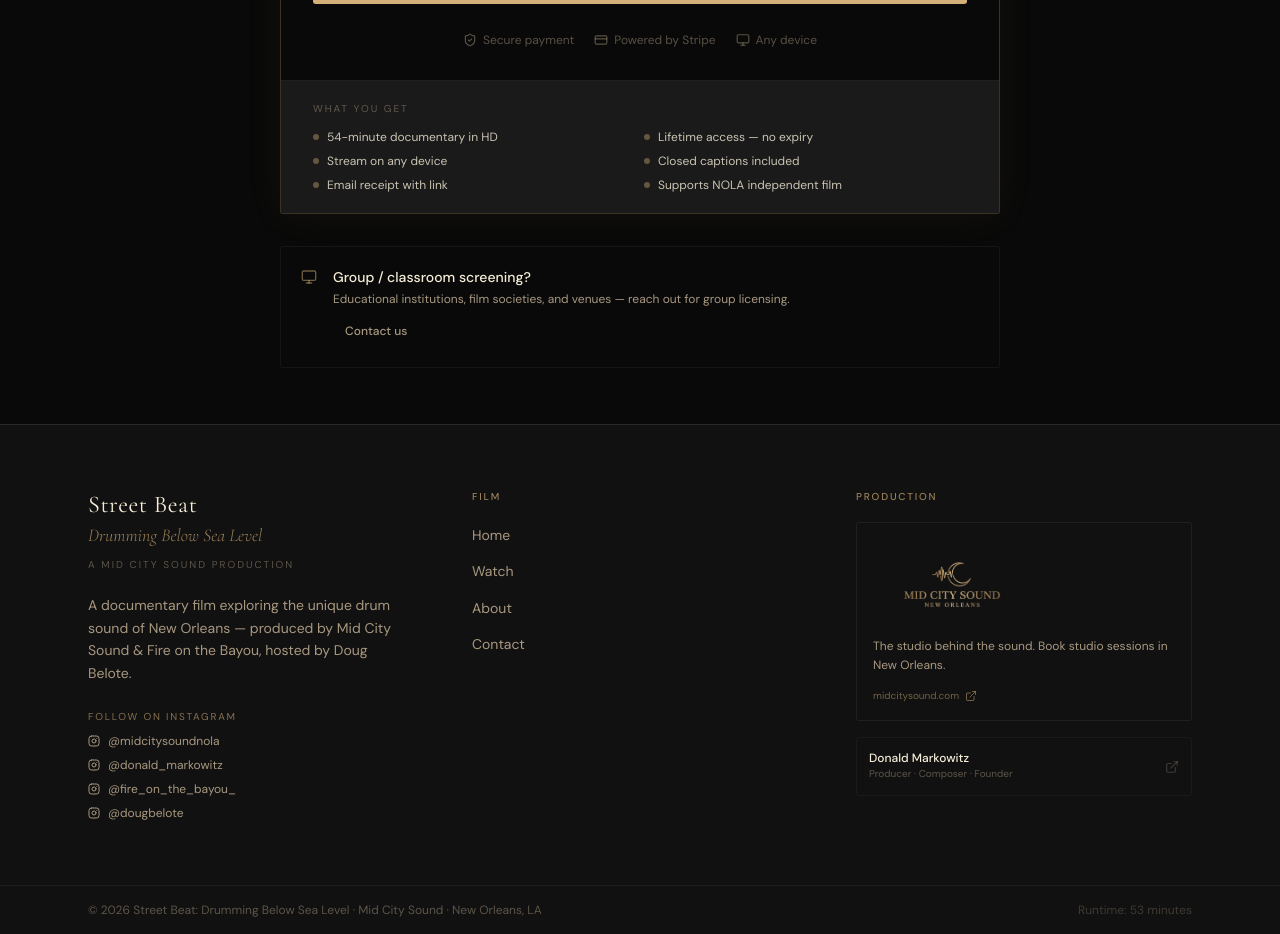
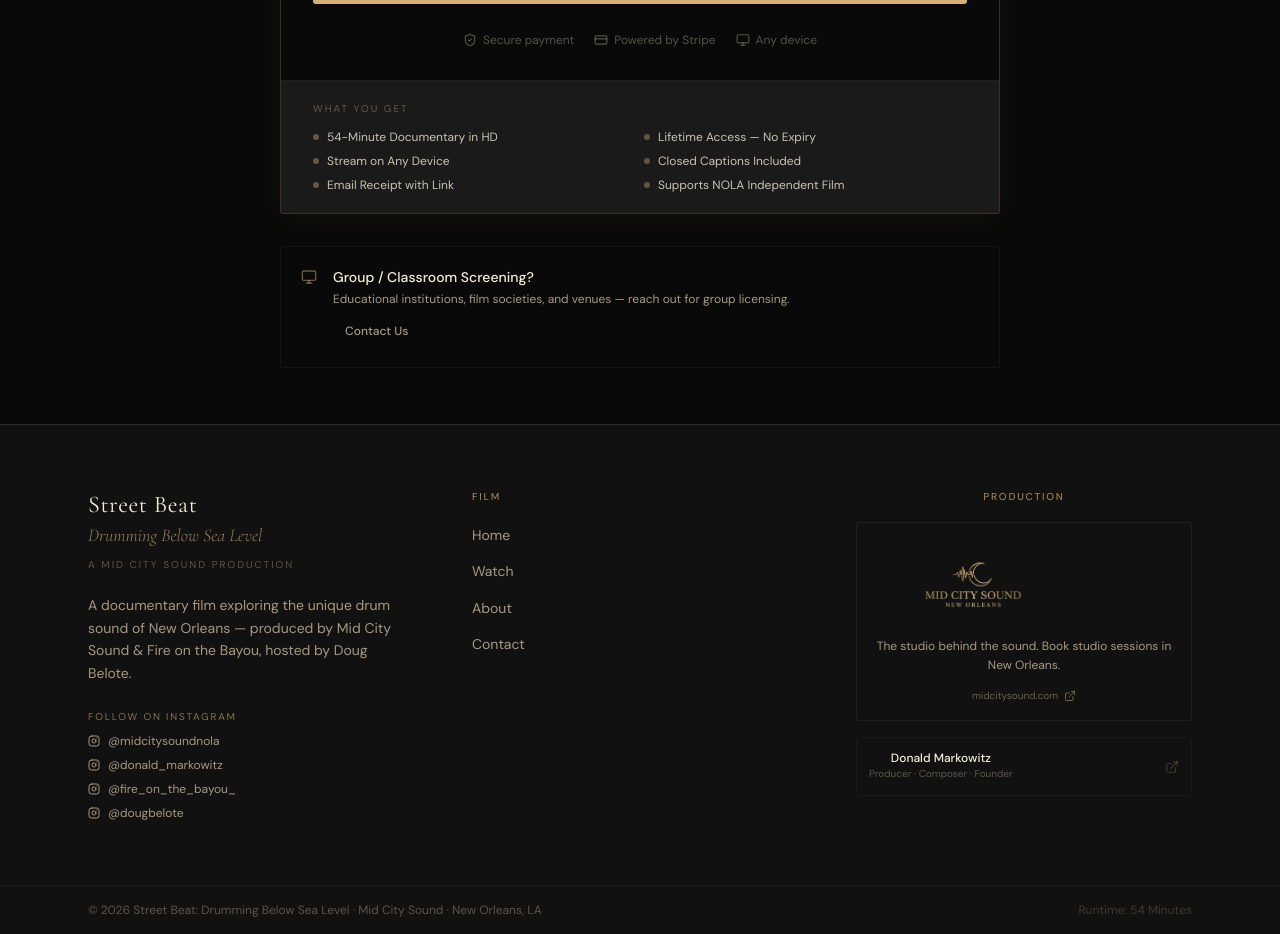
Before and after one commit to flu-wop/streetbeat, a Next.js app: page /watch in a window 1280 px wide. Shown: the part 1280-2214 px from the top of the page. Built offline with nearby package versions, Linux system fonts and the light colour scheme.

Commit message:
remove poster words, increase opacity

```diff
--- a/src/app/about/page.tsx
+++ b/src/app/about/page.tsx
@@ -30,7 +30,7 @@
         <div className="mx-auto max-w-4xl">
           <Badge variant="outline" className="mb-4 text-[10px] tracking-widest uppercase">About the Film</Badge>
           <h1 className="font-display text-5xl md:text-6xl text-cream mb-4 leading-tight">
-            How it was made
+            The Sound Behind the Film
           </h1>
           <p className="text-mist text-sm max-w-lg leading-relaxed">
             Street Beat began with a simple question: what makes the New Orleans drum sound
@@ -47,7 +47,7 @@
               <Film className="w-4 h-4 text-gold/60" />
               <p className="text-[10px] tracking-[0.2em] uppercase text-gold/60">The Origin Story</p>
             </div>
-            <h2 className="font-display text-3xl text-cream">A question from the street</h2>
+            <h2 className="font-display text-3xl text-cream">The Question the City Never Stopped Asking</h2>
             <Separator className="w-10 bg-gold/40" />
             <div className="space-y-4 text-mist text-sm leading-relaxed">
               <p>
--- a/src/app/layout.tsx
+++ b/src/app/layout.tsx
@@ -17,13 +17,13 @@
     "Doug Belote","New Orleans percussion","second line","NOLA music documentary",
   ],
   metadataBase: new URL("https://www.streetbeat.video"),
-  icons: { icon: "/favicon.png" },
+  icons: { icon: "/favicon.png", shortcut: "/favicon.ico", apple: "/favicon.png" },
   openGraph: {
     type:        "video.movie",
     url:         "https://www.streetbeat.video",
     siteName:    "Street Beat: Drumming Below Sea Level",
     title:       "Street Beat: Drumming Below Sea Level | Documentary Film",
-    description: "What is the New Orleans drum sound? Find out as NOLA's most infamous drummers discuss this one-of-a-kind sound.",
+    description: "What is the New Orleans drum sound? Find out as NOLA's most influential drummers discuss this one-of-a-kind sound.",
     images: [{ url: "https://i.ytimg.com/vi/JgqTdAVGwUc/maxresdefault.jpg", width: 1280, height: 720 }],
   },
   twitter: {
--- a/src/app/page.tsx
+++ b/src/app/page.tsx
@@ -60,10 +60,10 @@
         />
 
         {/* Dark overlay — 75% black so poster is recognizable but not overpowering */}
-        <div className="absolute inset-0 bg-studio-black/75" />
+        <div className="absolute inset-0 bg-studio-black/25" />
 
         {/* Gold gradient wash — rises from bottom, frames the text */}
-        <div className="absolute inset-0 bg-gradient-to-t from-studio-black via-studio-black/60 to-studio-black/10" />
+        <div className="absolute inset-0 bg-gradient-to-t from-studio-black via-studio-black/30 to-transparent" />
 
         {/* Warm gold ambient glow — bottom left */}
         <div className="absolute inset-0 bg-[radial-gradient(ellipse_50%_40%_at_20%_85%,rgba(212,175,119,0.12),transparent)]" />
@@ -174,7 +174,7 @@
             <Badge variant="outline" className="mb-4 text-[10px] tracking-widest uppercase">
               Official Trailer
             </Badge>
-            <h2 className="font-display text-4xl md:text-5xl text-cream">Watch the trailer</h2>
+            <h2 className="font-display text-4xl md:text-5xl text-cream">Watch the Trailer</h2>
           </div>
 
           {/* YouTube embed — trailer ID: JgqTdAVGwUc */}
@@ -220,9 +220,9 @@
               About the Film
             </Badge>
             <h2 className="font-display text-4xl md:text-5xl text-cream leading-tight">
-              The drum sound
+              Playing
               <br />
-              <span className="text-gold-gradient italic">New Orleans made</span>
+              <span className="text-gold-gradient italic">&ldquo;In the Cracks&rdquo;</span>
             </h2>
             <Separator className="w-12 bg-gold/40" />
             <div className="space-y-4 text-mist text-sm leading-relaxed">
@@ -243,11 +243,7 @@
                 is an intimate portrait of a rhythm that shaped the world.
               </p>
             </div>
-            <div className="flex flex-col sm:flex-row gap-3 pt-2">
-              <Button variant="outline" asChild>
-                <Link href="/about">Full Credits</Link>
-              </Button>
-            </div>
+
           </div>
 
           {/* Credits card */}
--- a/src/app/watch/page.tsx
+++ b/src/app/watch/page.tsx
@@ -84,7 +84,7 @@
           <div className="space-y-8">
             <div className="flex items-center gap-2" style={{ color: "#1D9E75" }}>
               <CheckCircle2 className="w-5 h-5" />
-              <span className="text-sm font-medium">Purchase confirmed — enjoy the film</span>
+              <span className="text-sm font-medium">Purchase Confirmed — Enjoy the Film</span>
             </div>
 
             {/*
@@ -128,7 +128,7 @@
                   <Lock className="w-7 h-7 text-gold/60" />
                 </div>
                 <div>
-                  <p className="font-display text-2xl text-cream">Purchase to watch</p>
+                  <p className="font-display text-2xl text-cream">Purchase to Watch</p>
                   <p className="text-mist text-sm mt-1">$5.00 · One-time purchase · No subscription.</p>
                 </div>
               </div>
@@ -204,17 +204,17 @@
                 </div>
               </div>
 
-              {/* What you get */}
+              {/* What You Get */}
               <div className="border-t border-studio-border/40 px-8 py-5 bg-studio-dark">
-                <p className="text-[10px] tracking-[0.2em] uppercase text-mist/50 mb-3">What you get</p>
+                <p className="text-[10px] tracking-[0.2em] uppercase text-mist/50 mb-3">What You Get</p>
                 <div className="grid sm:grid-cols-2 gap-2">
                   {[
-                    "54-minute documentary in HD",
-                    "Lifetime access — no expiry",
-                    "Stream on any device",
-                    "Closed captions included",
-                    "Email receipt with link",
-                    "Supports NOLA independent film",
+                    "54-Minute Documentary in HD",
+                    "Lifetime Access — No Expiry",
+                    "Stream on Any Device",
+                    "Closed Captions Included",
+                    "Email Receipt with Link",
+                    "Supports NOLA Independent Film",
                   ].map(item => (
                     <div key={item} className="flex items-center gap-2 text-xs text-cream/80">
                       <div className="w-1.5 h-1.5 rounded-full bg-gold/40 shrink-0" />{item}
@@ -228,10 +228,10 @@
             <div className="border border-studio-border/40 rounded-sm p-5 flex items-start gap-4">
               <Monitor className="w-4 h-4 text-gold/50 shrink-0 mt-0.5" />
               <div>
-                <p className="text-cream text-sm font-medium mb-1">Group / classroom screening?</p>
+                <p className="text-cream text-sm font-medium mb-1">Group / Classroom Screening?</p>
                 <p className="text-mist text-xs mb-2">Educational institutions, film societies, and venues — reach out for group licensing.</p>
                 <Button variant="ghost" size="sm" asChild>
-                  <Link href="/contact">Contact us</Link>
+                  <Link href="/contact">Contact Us</Link>
                 </Button>
               </div>
             </div>
--- a/src/components/layout/Footer.tsx
+++ b/src/components/layout/Footer.tsx
@@ -73,7 +73,7 @@
         </div>
 
         {/* MCS ecosystem — same as MCS footer pattern */}
-        <div className="space-y-4">
+        <div className="space-y-4 text-center">
           <p className="text-[10px] font-medium tracking-[0.18em] uppercase text-gold/70">Production</p>
 
           {/* Mid City Sound */}
@@ -81,15 +81,15 @@
             href="https://midcitysound.com"
             target="_blank"
             rel="noopener noreferrer"
-            className="block p-4 border border-studio-border/60 rounded-sm hover:border-gold/40 transition-all group"
+            className="block p-4 border border-studio-border/60 rounded-sm hover:border-gold/40 transition-all group text-center"
           >
-            <div className="relative w-[260px] h-[86px] mb-3 opacity-90 group-hover:opacity-100 transition-opacity">
+            <div className="relative w-[260px] h-[86px] mb-3 mx-auto opacity-90 group-hover:opacity-100 transition-opacity">
               <Image src="/images/mcs2-logo.png" alt="Mid City Sound Studios" fill className="object-contain object-left" sizes="300px" />
             </div>
             <p className="text-mist text-xs leading-relaxed group-hover:text-cream transition-colors">
               The studio behind the sound. Book studio sessions in New Orleans.
             </p>
-            <div className="flex items-center gap-1.5 mt-3 text-gold/50 text-[10px] group-hover:text-gold transition-colors">
+            <div className="flex items-center justify-center gap-1.5 mt-3 text-gold/50 text-[10px] group-hover:text-gold transition-colors">
               <span>midcitysound.com</span>
               <ExternalLink className="w-3 h-3" />
             </div>
@@ -117,7 +117,7 @@
           <p className="text-mist/50 text-xs">
             © {new Date().getFullYear()} Street Beat: Drumming Below Sea Level · Mid City Sound · New Orleans, LA
           </p>
-          <p className="text-mist/30 text-xs">Runtime: 53 minutes</p>
+          <p className="text-mist/30 text-xs">Runtime: 54 Minutes</p>
         </div>
       </div>
     </footer>
```
Also changed, not shown: public/favicon.png (added), 1 other file (tests, documents, lock files or other folders).
